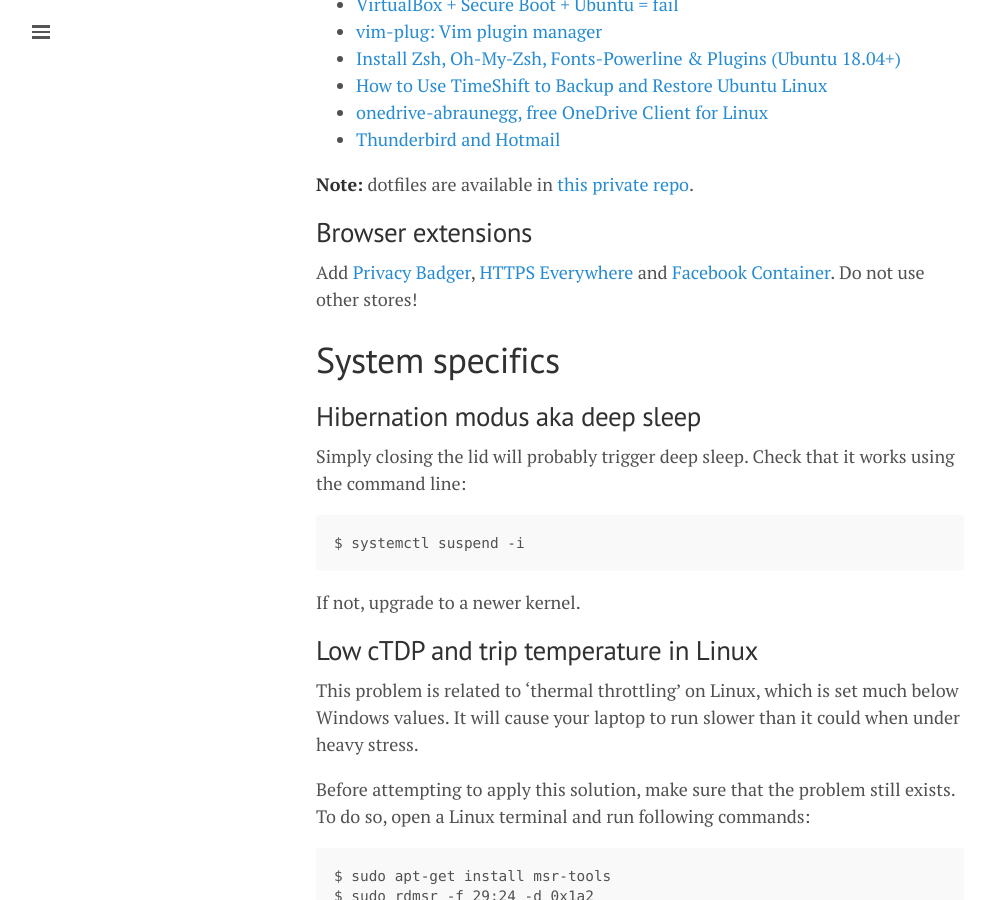
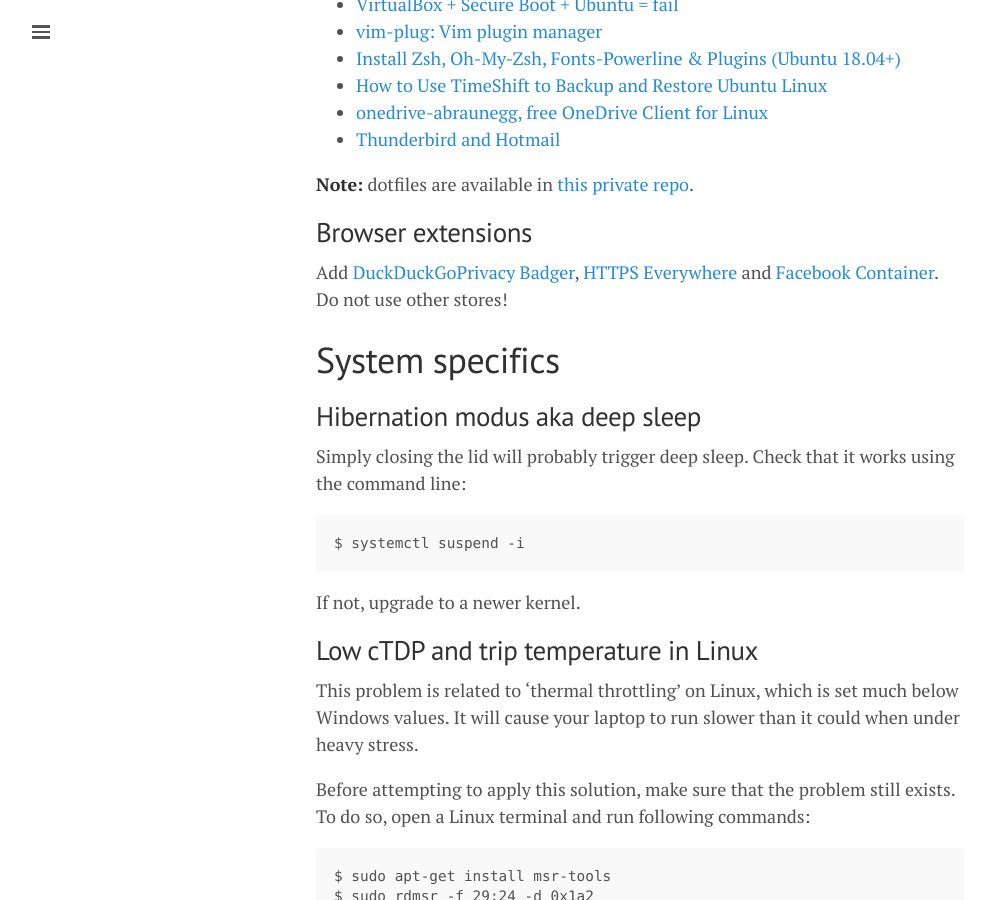
Before and after one commit to lgeurts/lgeurts.github.io, a Jekyll site: the page built from _posts/2021-10-15-ubuntu-setup-notes-for-x1-carbon-gen8.md, in a window 1280 px wide and 900 px high, scrolled down 3528 px. Shown: the whole window, without its empty margins (0-991 px from the left). Built offline with Jekyll 4.4.1, drawn with Linux system fonts in a browser that asks for light colours; nearby versions of some CDN libraries; comment, search, counter and statistics services are not loaded.

Commit message:
Update 2021-10-15-ubuntu-setup-notes-for-x1-carbon-gen8.md

```diff
--- a/_posts/2021-10-15-ubuntu-setup-notes-for-x1-carbon-gen8.md
+++ b/_posts/2021-10-15-ubuntu-setup-notes-for-x1-carbon-gen8.md
@@ -136,7 +136,7 @@
 
 ## Browser extensions
 
-Add [Privacy Badger](https://privacybadger.org/), [HTTPS Everywhere](https://www.eff.org/https-everywhere) and [Facebook Container](https://github.com/mozilla/contain-facebook). Do not use other stores!
+Add [DuckDuckGo](https://addons.mozilla.org/en-US/firefox/addon/duckduckgo-for-firefox/)[Privacy Badger](https://privacybadger.org/), [HTTPS Everywhere](https://www.eff.org/https-everywhere) and [Facebook Container](https://github.com/mozilla/contain-facebook). Do not use other stores!
 
 # System specifics
 
```
